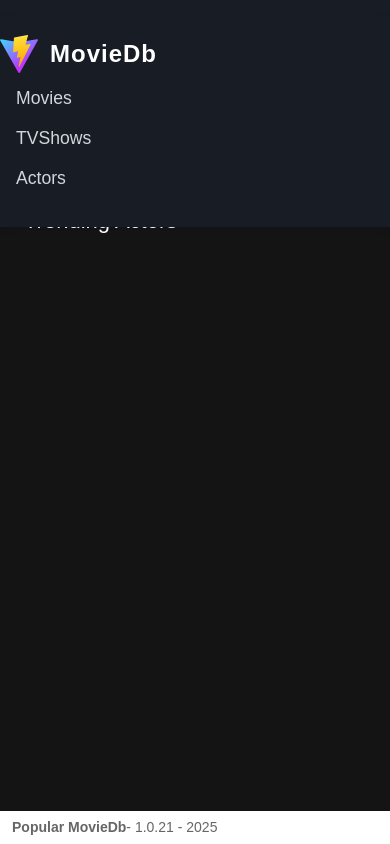
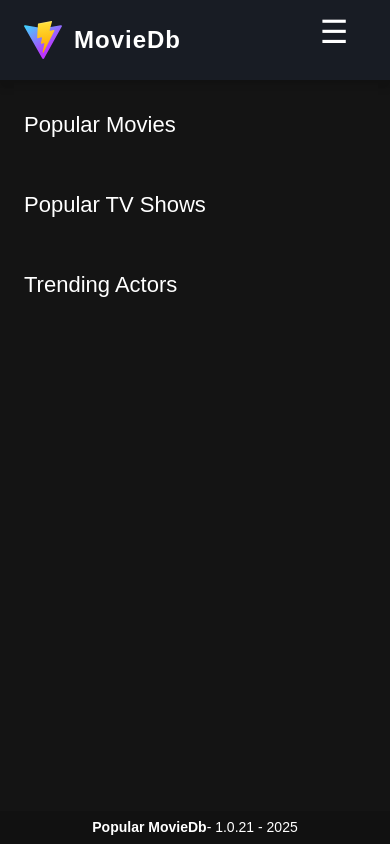
Before and after one commit to MostefaBoudjema/React-moviedb, a React (Vite) app: page / in a window 390 px wide. Built offline with nearby package versions, Linux system fonts and the light colour scheme; no server answers.

Commit message:
fix responsiveness

```diff
--- a/src/components/Footer.tsx
+++ b/src/components/Footer.tsx
@@ -1,8 +1,8 @@
 export function Footer() {
     return (
-        <div className="sticky-footer py-1 bg-white">
+        <div className="sticky-footer py-1">
             <div className="container">
-                <div className="d-flex justify-content-right align-items-center">
+                <div className="footer-content d-flex align-items-center justify-content-center">
                     <strong>Popular MovieDb</strong> - 1.0.21 - 2025
                 </div>
             </div>
--- a/src/components/Navbar.tsx
+++ b/src/components/Navbar.tsx
@@ -1,10 +1,11 @@
 import { Link, useLocation } from 'react-router-dom';
+import { useState } from 'react';
 
-// import { useState } from 'react';
 export function Navbar() {
-    // const [isNavCollapsed, setIsNavCollapsed] = useState(true);
+    const [isNavCollapsed, setIsNavCollapsed] = useState(true);
 
-    // const handleNavCollapse = () => setIsNavCollapsed(!isNavCollapsed);
+    const handleNavCollapse = () => setIsNavCollapsed(!isNavCollapsed);
+    const handleNavLinkClick = () => setIsNavCollapsed(true);
     const location = useLocation();
 
     const shouldApplyClass = location.pathname === '/';
@@ -12,28 +13,41 @@ export function Navbar() {
         <div className={shouldApplyClass ? 'bg-movie' : ''}>
             <nav className="navbar-custom">
                 <div className="navbar-container">
-                    <div className="navbar-collapse-custom expanded" id="navbarNav">
+                    <div className="navbar-header-row">
+                        <Link className="navbar-brand-custom" to="/">
+                            <div className="logo-brand-wrapper">
+                                <img src="/vite.svg" alt="Logo" className="navbar-logo" />
+                                <strong className="navbar-title">MovieDb</strong>
+                            </div>
+                        </Link>
+                        <button
+                            className="navbar-toggler"
+                            type="button"
+                            aria-controls="navbarNav"
+                            aria-expanded={!isNavCollapsed}
+                            aria-label="Toggle navigation"
+                            onClick={handleNavCollapse}
+                        >
+                            <span className="navbar-toggler-icon">&#9776;</span>
+                        </button>
+                    </div>
+                    <div
+                        className={`navbar-collapse-custom${isNavCollapsed ? '' : ' expanded'}`}
+                        id="navbarNav"
+                    >
                         <ul className="navbar-nav-custom">
-                            <li>
-                                <Link className="navbar-brand-custom" to="/">
-                                    <div className="logo-brand-wrapper">
-                                        <img src="/vite.svg" alt="Logo" className="navbar-logo" />
-                                        <strong className="navbar-title">MovieDb</strong>
-                                    </div>
-                                </Link>
-                            </li>
-                            <li>
-                                <Link className={`nav-link-custom${location.pathname === '/movies' ? ' active' : ''}`} to="/movies">
+                            <li className="nav-item-custom">
+                                <Link className={`nav-link-custom${location.pathname === '/movies' ? ' active' : ''}`} to="/movies" onClick={handleNavLinkClick}>
                                     Movies
                                 </Link>
                             </li>
-                            <li>
-                                <Link className={`nav-link-custom${location.pathname === '/tv-series' ? ' active' : ''}`} to="/tv-series">
+                            <li className="nav-item-custom">
+                                <Link className={`nav-link-custom${location.pathname === '/tv-series' ? ' active' : ''}`} to="/tv-series" onClick={handleNavLinkClick}>
                                     TVShows
                                 </Link>
                             </li>
-                            <li>
-                                <Link className={`nav-link-custom${location.pathname === '/actors' ? ' active' : ''}`} to="/actors">
+                            <li className="nav-item-custom">
+                                <Link className={`nav-link-custom${location.pathname === '/actors' ? ' active' : ''}`} to="/actors" onClick={handleNavLinkClick}>
                                     Actors
                                 </Link>
                             </li>
--- a/src/css/App.scss
+++ b/src/css/App.scss
@@ -84,6 +84,8 @@
     bottom: 0;
     width: 100%;
     z-index: 1000; /* Adjust z-index if needed */
+    background-color: #111 !important;
+    color: #fff !important;
 }
 
 .mask1,
@@ -152,4 +154,28 @@
     .services_section img {
         width: 100%;
     }
+
+    .sticky-footer {
+        text-align: center;
+    }
+    .footer-content {
+        justify-content: center !important;
+        text-align: center;
+        width: 100%;
+    }
 }
+
+// White stroke effect for actor names
+.actor-name-stroke {
+  text-shadow:
+    -1px -1px 0 #fff,
+     1px -1px 0 #fff,
+    -1px  1px 0 #fff,
+     1px  1px 0 #fff,
+     0px  2px 0 #fff,
+     2px  0px 0 #fff,
+     0px -2px 0 #fff,
+    -2px  0px 0 #fff;
+  color: #222;
+  font-weight: bold;
+}
--- a/src/css/style.scss
+++ b/src/css/style.scss
@@ -1040,6 +1040,12 @@ button {
   margin-right: auto;
 }
 
+@media (max-width: 991px) {
+  .navbar-nav-custom > li:first-child {
+    margin-right: 0;
+  }
+}
+
 .nav-link-custom {
   color: #cfd8dc;
   font-size: 1.1rem;
@@ -1060,7 +1066,7 @@ button {
   font-weight: 600;
 }
 
-.navbar-toggler-custom {
+.navbar-toggler {
   background: none;
   border: none;
   outline: none;
@@ -1069,33 +1075,27 @@ button {
   display: none;
 }
 
-.navbar-toggler-icon-custom {
+.navbar-toggler-icon {
+  font-size: 2rem;
+  color: #fff;
   display: block;
-  width: 28px;
-  height: 3px;
-  background: #fff;
-  border-radius: 2px;
-  position: relative;
 }
 
-.navbar-toggler-icon-custom::before,
-.navbar-toggler-icon-custom::after {
-  content: '';
-  position: absolute;
-  left: 0;
-  width: 28px;
-  height: 3px;
-  background: #fff;
-  border-radius: 2px;
-  transition: 0.2s;
+.navbar-header-row {
+  display: flex;
+  align-items: center;
+  justify-content: space-between;
+  width: 100%;
 }
 
-.navbar-toggler-icon-custom::before {
-  top: -8px;
-}
-
-.navbar-toggler-icon-custom::after {
-  top: 8px;
+@media (min-width: 992px) {
+  .navbar-header-row {
+    justify-content: flex-start;
+    gap: 2rem;
+  }
+  .navbar-toggler {
+    display: none !important;
+  }
 }
 
 // Responsive styles
@@ -1121,11 +1121,13 @@ button {
   }
   .navbar-nav-custom {
     flex-direction: column;
-    align-items: flex-start;
+    align-items: center;
     gap: 0.5rem;
     padding: 1rem 0;
+    width: 100%;
+    text-align: center;
   }
-  .navbar-toggler-custom {
+  .navbar-toggler {
     display: block;
   }
 }
--- a/src/pages/ActorDetails.tsx
+++ b/src/pages/ActorDetails.tsx
@@ -37,7 +37,7 @@ const ActorDetails: React.FC<ActorDetailsProps> = ({ apiKey }) => {
                             alt={actor.name}
                             style={{ maxHeight: '400px', objectFit: 'cover' }}
                         />
-                        <h2 className="fw-bold text-center">{actor.name}</h2>
+                        <h2 className="fw-bold text-center" style={{ textShadow: '0 0 3px #fff, 0 0 3px #fff, 0 0 3px #fff' }}>{actor.name}</h2>
                         <span className="badge bg-secondary mb-2">{actor.known_for_department}</span>
                         <p className="text-muted mb-1"><strong>Birthday:</strong> {actor.birthday || 'N/A'}</p>
                         {actor.deathday && <p className="text-muted mb-1"><strong>Deathday:</strong> {actor.deathday}</p>}
--- a/src/pages/Actors.tsx
+++ b/src/pages/Actors.tsx
@@ -80,7 +80,7 @@ const Actors: React.FC<ActorsProps> = ({ apiKey }) => {
                                                                 namePart,
                                                                 index
                                                             ) => (
-                                                                <div className=''
+                                                                <div className='actor-name-stroke'
                                                                     key={index}
                                                                 >
                                                                     {namePart}
```
